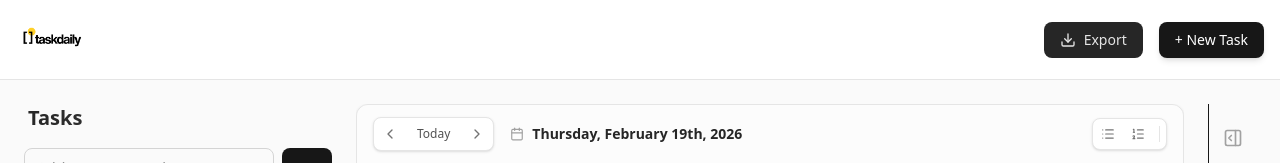
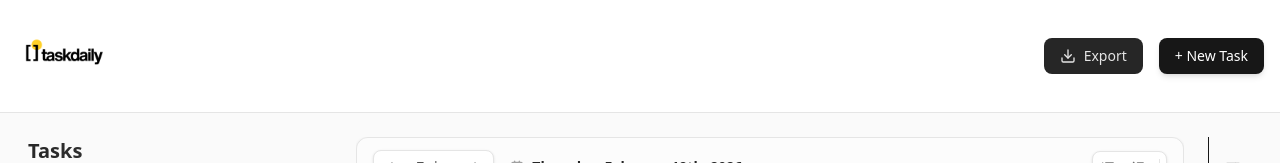
Before and after one commit to thepaperbird-alt/taskdaily, a Next.js app: page / in a window 1280 px wide. Shown: the top 163 px of the page. Built offline with nearby package versions, Linux system fonts and the light colour scheme; no server answers; the database is empty.

Commit message:
style: increase logo size

```diff
--- a/app/page.tsx
+++ b/app/page.tsx
@@ -24,9 +24,9 @@ export default async function Page({
   return (
     <main className="h-screen flex flex-col bg-neutral-50 dark:bg-neutral-950 overflow-hidden">
       {/* Header */}
-      <header className="h-20 px-4 border-b border-neutral-200 dark:border-neutral-800 bg-white dark:bg-neutral-900 flex items-center justify-between shrink-0">
+      <header className="h-auto min-h-[5rem] md:min-h-[7rem] py-2 px-4 border-b border-neutral-200 dark:border-neutral-800 bg-white dark:bg-neutral-900 flex items-center justify-between shrink-0">
         <div className="flex items-center gap-2">
-          <img src="/logo.png" alt="TaskDaily Logo" className="h-[3rem] md:h-[72px] w-auto object-contain" />
+          <img src="/logo.png" alt="TaskDaily Logo" className="h-16 md:h-24 w-auto object-contain" />
         </div>
         <div className="hidden md:flex items-center gap-4">
           <ExportSummaryButton week={week} />
```
Also changed, not shown: 1 other file (tests, documents, lock files or other folders).
